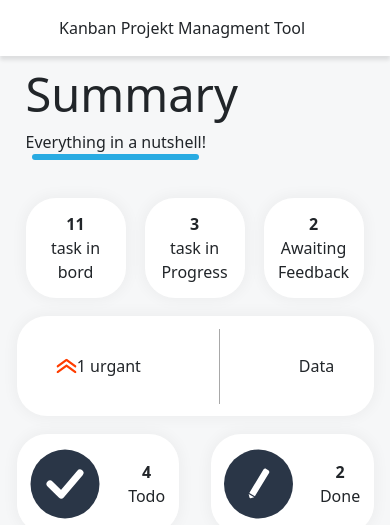
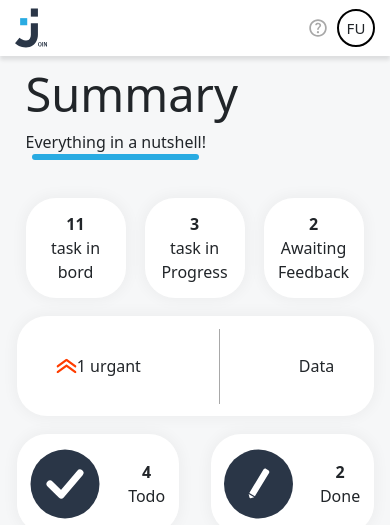
Before and after one commit to SwenBreitung/join, a website: page summery.html in a window 390 px wide. Shown: the top 525 px of the page. Drawn offline with nearby package versions, Linux system fonts and the light colour scheme.

Commit message:
header update

```diff
--- a/script/addTask.js
+++ b/script/addTask.js
@@ -69,6 +69,9 @@ function renderAllContactsForSearch() {
  */
 function addSubTaskToCollection() {
     let input = document.getElementById('subTaskSelectInput');
+    if (input.value = '') {
+
+    }
     subTaskCollection.push(input.value);
     renderSubTaskCollection();
     input.value = '';
--- a/templates/header.html
+++ b/templates/header.html
@@ -1,5 +1,8 @@
 <div class="header">
+    <img class="headImgLeft" src="../img/headIconLeft.svg">
     <div class="headerHeadlineBox">Kanban Projekt Managment Tool</div>
-    <div></div>
-    <div></div>
+    <div class="headBoxRight">
+        <img class="headBoxRightImg" src="../img/helpIcon.svg" alt="">
+        <div class="headBoxRightUserCircle">FU</div>
+    </div>
 </div>
--- a/templates/header_footer.css
+++ b/templates/header_footer.css
@@ -3,24 +3,50 @@
     top: 0;
     left: 200px;
     z-index: 3;
+    max-width: calc(100vw - 200px);
     width: 100%;
     height: 56px;
     background-color: var(--text-white);
     box-shadow: 0px 4px 4px 0px rgba(0, 0, 0, 0.10);
     display: flex;
     align-items: center;
-    padding: 0 96px;
+    justify-content: space-between;
+    padding-left: 96px;
+    padding-right: 96px;
 }
 
-.headerHeadLineBox {
+.headerHeadlineBox {
     display: flex;
+}
+
+
+.headImgLeft {
+    display: none;
+}
+
+.headBoxRight {
+    display: flex;
+    justify-content: center;
+    align-items: center;
+    text-align: center;
+    gap: 5px;
+}
+
+.headBoxRightImg {
+    width: 28px;
+}
+
+.headBoxRightUserCircle {
+    border-radius: 50%;
+    font-size: 15px;
+    width: 38px;
+    height: 38px;
+    padding: 5.5px;
+    border: 2px solid black;
 }
 
 /* ? */
 
-.sidebar-mobile {
-    display: none;
-}
 
 .sidebar {
     position: fixed;
@@ -105,7 +131,8 @@
 
 @media (max-width: 1080px) {
     .header {
-        padding: 0 59px;
+        padding-left: 59px;
+        padding-right: 59px;
     }
 }
 
@@ -118,15 +145,25 @@
         left: 0px;
         z-index: 1;
         width: 100%;
+        max-width: unset;
         height: 56px;
         background-color: var(--text-white);
         box-shadow: 0px 4px 4px 0px rgba(0, 0, 0, 0.10);
         display: flex;
         align-items: center;
-        padding: 0 59px;
+        padding-left: 15px;
+        padding-right: 15px;
         margin-bottom: 110px;
     }
 
+    .headerHeadlineBox {
+        display: none !important;
+    }
+
+
+    .headImgLeft {
+        display: unset;
+    }
 
     .sidebar {
         position: fixed;
```
Also changed, not shown: style/addTask.css (+28 -6 lines), img/headIconLeft.svg (added), img/helpIcon.svg (added).
